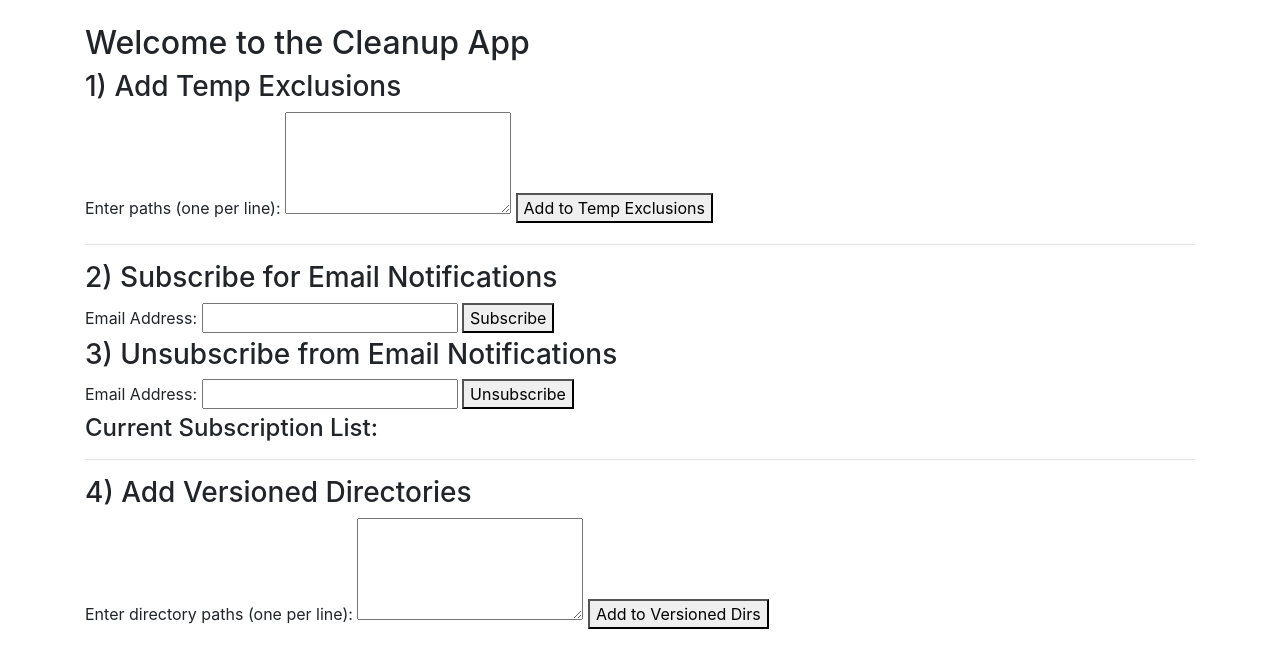
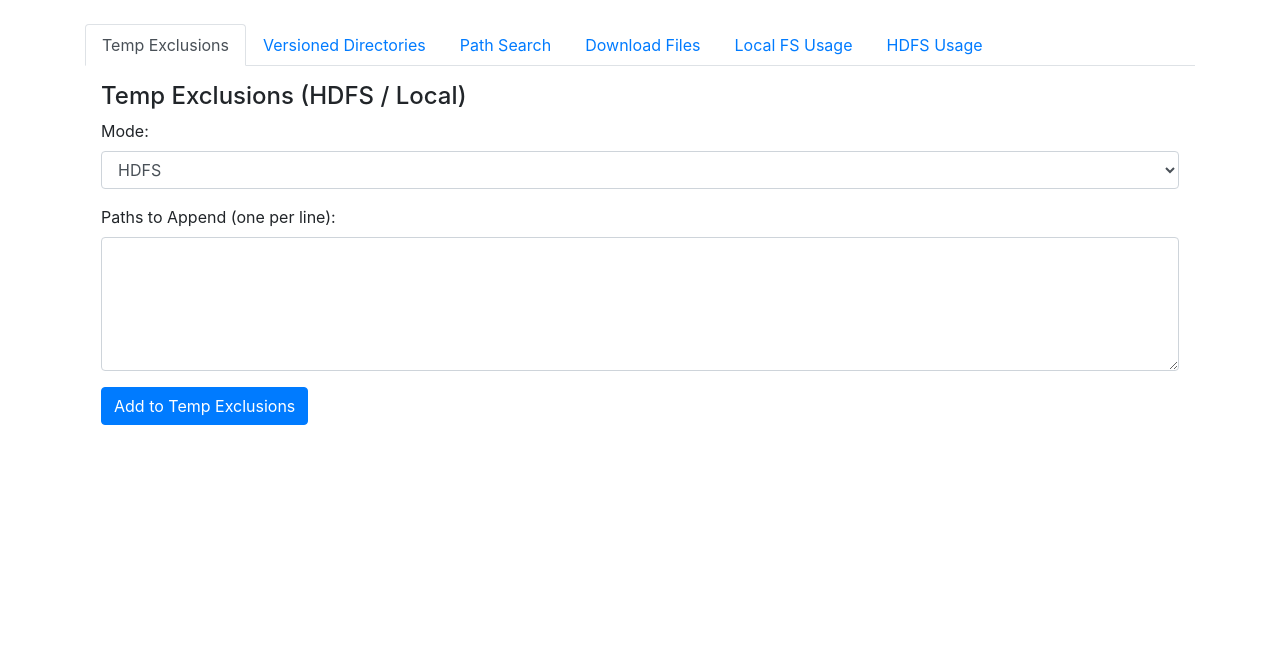
Before and after one commit to sangram2093/hdfs_monitoring, a Flask app: page / in a window 1280 px wide. Shown: the part 56-724 px from the top of the page. Run offline with Flask 3, Linux system fonts and the light colour scheme; data that the repository does not hold is empty.

Commit message:
Update index.html

```diff
--- a/templates/index.html
+++ b/templates/index.html
@@ -1,50 +1,170 @@
 {% extends "layout.html" %}
 {% block content %}
 
-<h2>Welcome to the Cleanup App</h2>
-
-<!-- 1) Add Temp Exclusions -->
-<form action="{{ url_for('add_temp_exclusions') }}" method="POST">
-  <h3>1) Add Temp Exclusions</h3>
-  <label for="exclusionLines">Enter paths (one per line):</label>
-  <textarea name="exclusionLines" id="exclusionLines" rows="4"></textarea>
-  <button type="submit">Add to Temp Exclusions</button>
-</form>
-
-<hr />
-
-<!-- 2) Subscribe Email -->
-<form action="{{ url_for('subscribe_email') }}" method="POST">
-  <h3>2) Subscribe for Email Notifications</h3>
-  <label for="emailAddress">Email Address:</label>
-  <input type="text" id="emailAddress" name="emailAddress" />
-  <button type="submit">Subscribe</button>
-</form>
-
-<!-- 3) Unsubscribe Email -->
-<form action="{{ url_for('unsubscribe_email') }}" method="POST">
-  <h3>3) Unsubscribe from Email Notifications</h3>
-  <label for="emailAddress">Email Address:</label>
-  <input type="text" id="emailAddress" name="emailAddress" />
-  <button type="submit">Unsubscribe</button>
-</form>
-
-<!-- Show the current subscription list from config -->
-<h4>Current Subscription List:</h4>
-<ul>
-  {% for email in email_list %}
-    <li>{{email}}</li>
-  {% endfor %}
+<!-- Bootstrap Nav Tabs -->
+<ul class="nav nav-tabs" id="myTab" role="tablist">
+  <li class="nav-item">
+    <a class="nav-link active" id="tempExcl-tab" data-toggle="tab" href="#tempExcl" role="tab" aria-controls="tempExcl" aria-selected="true">
+      Temp Exclusions
+    </a>
+  </li>
+  <li class="nav-item">
+    <a class="nav-link" id="versionedDirs-tab" data-toggle="tab" href="#versionedDirs" role="tab" aria-controls="versionedDirs" aria-selected="false">
+      Versioned Directories
+    </a>
+  </li>
+  <li class="nav-item">
+    <a class="nav-link" id="searchPath-tab" data-toggle="tab" href="#searchPath" role="tab" aria-controls="searchPath" aria-selected="false">
+      Path Search
+    </a>
+  </li>
+  <li class="nav-item">
+    <a class="nav-link" id="download-tab" data-toggle="tab" href="#download" role="tab" aria-controls="download" aria-selected="false">
+      Download Files
+    </a>
+  </li>
+  <li class="nav-item">
+    <a class="nav-link" id="localFs-tab" data-toggle="tab" href="#localFs" role="tab" aria-controls="localFs" aria-selected="false">
+      Local FS Usage
+    </a>
+  </li>
+  <li class="nav-item">
+    <a class="nav-link" id="hdfsUsage-tab" data-toggle="tab" href="#hdfsUsage" role="tab" aria-controls="hdfsUsage" aria-selected="false">
+      HDFS Usage
+    </a>
+  </li>
 </ul>
 
-<hr />
+<div class="tab-content" id="myTabContent">
+  <!-- Temp Exclusions -->
+  <div class="tab-pane fade show active p-3" id="tempExcl" role="tabpanel" aria-labelledby="tempExcl-tab">
+    <h4>Temp Exclusions (HDFS / Local)</h4>
+    <form action="{{ url_for('add_temp_exclusions') }}" method="POST">
+      <div class="form-group">
+        <label>Mode:</label>
+        <select name="mode" class="form-control">
+          <option value="hdfs">HDFS</option>
+          <option value="local">LOCAL</option>
+        </select>
+      </div>
+      <div class="form-group">
+        <label>Paths to Append (one per line):</label>
+        <textarea name="exclusionLines" rows="5" class="form-control"></textarea>
+      </div>
+      <button type="submit" class="btn btn-primary">Add to Temp Exclusions</button>
+    </form>
+  </div>
 
-<!-- 4) Add Versioned Directory -->
-<form action="{{ url_for('add_versioned_directory') }}" method="POST">
-  <h3>4) Add Versioned Directories</h3>
-  <label for="versionedLines">Enter directory paths (one per line):</label>
-  <textarea name="versionedLines" id="versionedLines" rows="4"></textarea>
-  <button type="submit">Add to Versioned Dirs</button>
-</form>
+  <!-- Versioned Directories -->
+  <div class="tab-pane fade p-3" id="versionedDirs" role="tabpanel" aria-labelledby="versionedDirs-tab">
+    <h4>Versioned Directories (HDFS / Local)</h4>
+    <form action="{{ url_for('add_versioned_directories') }}" method="POST">
+      <div class="form-group">
+        <label>Mode:</label>
+        <select name="mode" class="form-control">
+          <option value="hdfs">HDFS</option>
+          <option value="local">LOCAL</option>
+        </select>
+      </div>
+      <div class="form-group">
+        <label>Directories to Append (one per line):</label>
+        <textarea name="versionedLines" rows="5" class="form-control"></textarea>
+      </div>
+      <button type="submit" class="btn btn-primary">Add to Versioned Directories</button>
+    </form>
+  </div>
+
+  <!-- Path Search -->
+  <div class="tab-pane fade p-3" id="searchPath" role="tabpanel" aria-labelledby="searchPath-tab">
+    <h4>Search Path in a File</h4>
+    <form action="{{ url_for('search_path') }}" method="POST">
+      <div class="form-group">
+        <label>Mode:</label>
+        <select name="mode" class="form-control">
+          <option value="hdfs">HDFS</option>
+          <option value="local">LOCAL</option>
+        </select>
+      </div>
+      <div class="form-group">
+        <label>File Type:</label>
+        <select name="fileType" class="form-control">
+          <option value="temp">Temp Exclusions</option>
+          <option value="versioned">Versioned Dirs</option>
+        </select>
+      </div>
+      <div class="form-group">
+        <label>Search Term (Exact):</label>
+        <input type="text" name="searchTerm" class="form-control" />
+      </div>
+      <button type="submit" class="btn btn-primary">Search</button>
+    </form>
+  </div>
+
+  <!-- Download Files -->
+  <div class="tab-pane fade p-3" id="download" role="tabpanel" aria-labelledby="download-tab">
+    <h4>Download a File (as ZIP)</h4>
+    <form action="{{ url_for('download_file') }}" method="GET">
+      <div class="form-group">
+        <label>Mode:</label>
+        <select name="mode" class="form-control">
+          <option value="hdfs">HDFS</option>
+          <option value="local">LOCAL</option>
+        </select>
+      </div>
+      <div class="form-group">
+        <label>File Type:</label>
+        <select name="fileType" class="form-control">
+          <option value="temp">Temp Exclusions</option>
+          <option value="versioned">Versioned Dirs</option>
+        </select>
+      </div>
+      <button type="submit" class="btn btn-primary">Download ZIP</button>
+    </form>
+  </div>
+
+  <!-- Local FS Usage -->
+  <div class="tab-pane fade p-3" id="localFs" role="tabpanel" aria-labelledby="localFs-tab">
+    <h4>Local Filesystem Usage</h4>
+    <p>Below is usage info for the configured mount points:</p>
+    <table class="table table-bordered">
+      <thead>
+        <tr>
+          <th>Mount Point</th>
+          <th>Size</th>
+          <th>Used</th>
+          <th>Avail</th>
+          <th>Use%</th>
+        </tr>
+      </thead>
+      <tbody>
+        {% for mp, size, used, avail, pct in local_fs_usage %}
+          <tr>
+            <td>{{ mp }}</td>
+            <td>{{ size }}</td>
+            <td>{{ used }}</td>
+            <td>{{ avail }}</td>
+            <td>{{ pct }}</td>
+          </tr>
+        {% endfor %}
+      </tbody>
+    </table>
+  </div>
+
+  <!-- HDFS Usage -->
+  <div class="tab-pane fade p-3" id="hdfsUsage" role="tabpanel" aria-labelledby="hdfsUsage-tab">
+    <h4>HDFS Usage</h4>
+    {% if hdfs_usage_data %}
+      <p><strong>Location:</strong> {{ hdfs_usage_data.location }}</p>
+      <p><strong>Namespace Quota:</strong> {{ hdfs_usage_data.ns_quota }}</p>
+      <p><strong>Namespace Used:</strong> {{ hdfs_usage_data.ns_used }}</p>
+      <p><strong>Namespace % Used:</strong> {{ hdfs_usage_data.ns_pct }}%</p>
+      <p><strong>Space Quota (GB):</strong> {{ hdfs_usage_data.space_quota }}</p>
+      <p><strong>Space Used (GB):</strong> {{ hdfs_usage_data.space_used }}</p>
+      <p><strong>Space % Used:</strong> {{ hdfs_usage_data.space_pct }}%</p>
+    {% else %}
+      <p>Could not fetch HDFS usage data. Check logs or config.</p>
+    {% endif %}
+  </div>
+</div>
 
 {% endblock %}
```
